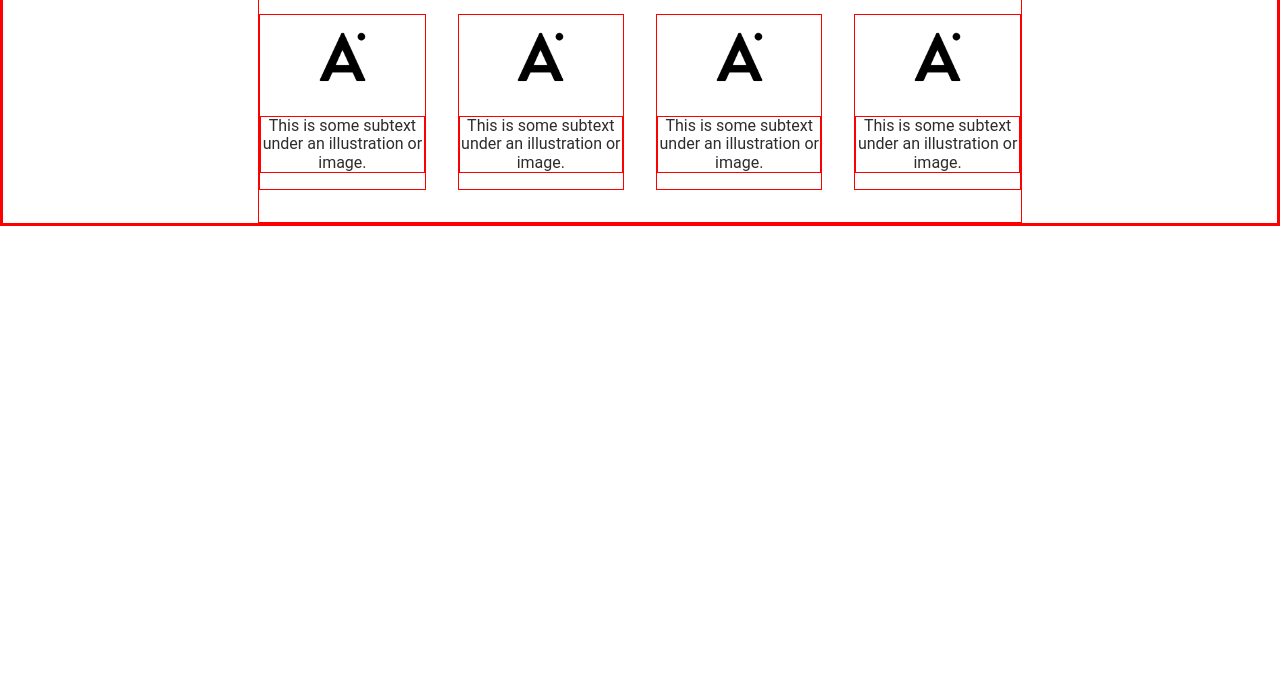
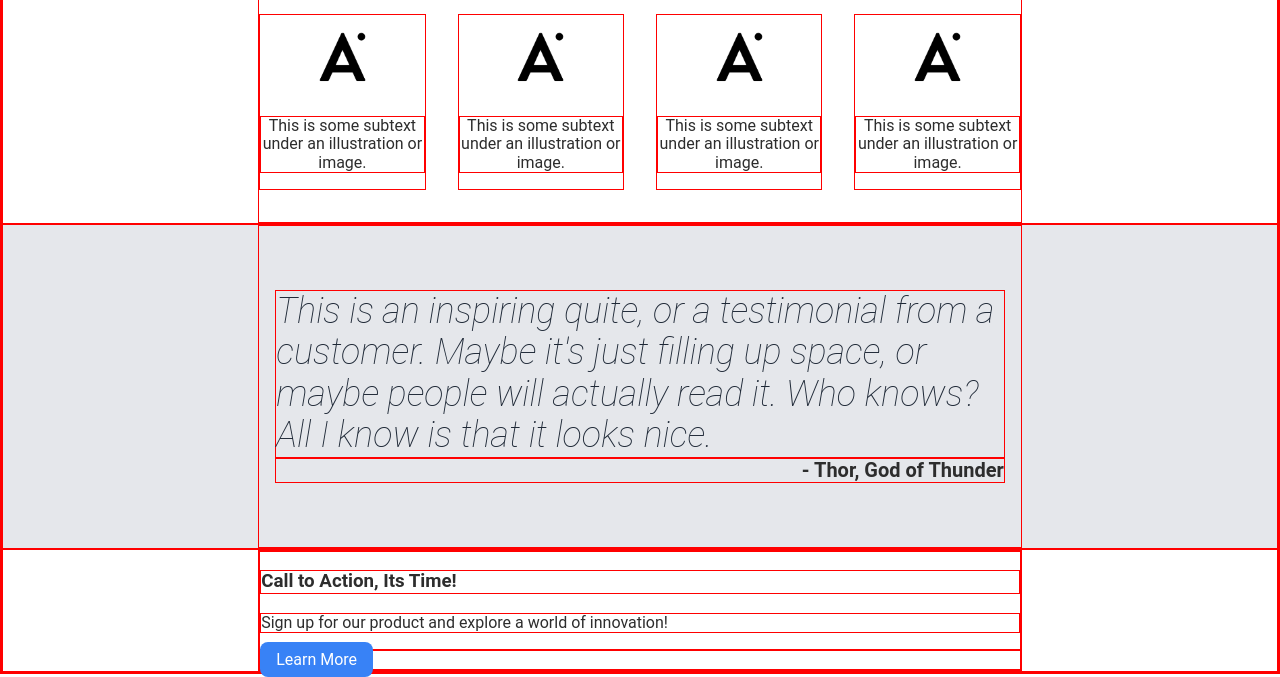
Before and after one commit to AndrewMichael1851/odin-landing-page, a plain HTML site: page index.html in a window 1280 px wide. Shown: the part 686-1363 px from the top of the page. Before the commit the page ends 912 px from the top, so only its background shows below. Drawn offline with Linux system fonts and the light colour scheme.

Commit message:
Finished the gray section and added the HTML for the final white CTA.

```diff
--- a/css/style.css
+++ b/css/style.css
@@ -5,6 +5,7 @@
     --primary-color-gray-light: #f6f6eb;
     --white-header-text: #f9faf8;
     --background-color-blue: #1f2937;
+    --background-color-gray: #e5e7eb;
     --accent-color-blue: #3882f6;
 }
 
@@ -19,7 +20,9 @@ h3,
 h4,
 h5,
 h6,
-.button {
+.button,
+.quote-text,
+.quote-source {
     color: var(--primary-color-gray);
     font-family: var(--header-font-family);
 }
@@ -43,19 +46,19 @@ li {
     padding: 8px;
 }
 
-.hero {
-    background-color: var(--background-color-blue);
+.hero,
+.section-white,
+.section-gray {
     align-content: center;
     padding: 0px 20%;
 }
 
-.hero-img {
-    border-radius: 25% 10%;
+.hero {
+    background-color: var(--background-color-blue);
 }
 
-.section-white {
-    align-content: center;
-    padding: 0px 20%;
+.section-gray {
+    background-color: var(--background-color-gray);
 }
 
 .header {
@@ -131,6 +134,27 @@ li {
     max-width: 85px;
 }
 
+.section-gray {
+    background-color: var(--background-color-gray);
+}
+
+.blockquote {
+    padding: 4em 1em;
+}
+
+.blockquote .quote-text {
+    font-size: 36px;
+    font-style: italic;
+    font-weight: lighter;
+    color: var(--background-color-blue);
+}
+
+.blockquote .quote-source {
+    text-align: right;
+    font-size: 1.25em;
+    font-weight: bold;
+}
+
 .button {
     background-color: var(--accent-color-blue);
     border: none;
@@ -141,6 +165,10 @@ li {
     border-radius: 8px;
 }
 
+.hero-img {
+    border-radius: 25% 10%;
+}
+
 .responsive-img {
     width: 100%;
     height: auto;
@@ -149,7 +177,18 @@ li {
 /* Mobile Styles */
 @media only screen and (max-width: 680px) {
   .hero,
-  .section-white {
+  .section-white,
+  .section-gray {
     padding: 0em 1em;
   }
+
+  .title-section,
+  .section-cards {
+      display: flex;
+      flex-direction: column;
+      align-items: center;
+      justify-content: center;
+      flex: 1;
+      gap: 2em;
+  }
 }
--- a/index.html
+++ b/index.html
@@ -60,5 +60,22 @@
                 </div>
             </div>
         </div>
+        <div class="section-gray">
+            <div class="blockquote">
+                <div class="quote-text">This is an inspiring quite, or a testimonial from a customer. Maybe it's just filling up space, or maybe people will actually read it. Who knows? All I know is that it looks nice.</div>
+                <div class="quote-source">- Thor, God of Thunder</div>
+            </div>
+        </div>
+        <div class="section-white">
+            <div class="cta-box">
+                <div class="cta-column">
+                    <h3>Call to Action, Its Time!</h3>
+                    <p>Sign up for our product and explore a world of innovation!</p>
+                </div>
+                <div class="cta-column">
+                    <a href="#" class="button">Learn More</a>
+                </div>
+            </div>
+        </div>
     </body>
 </html>
```
